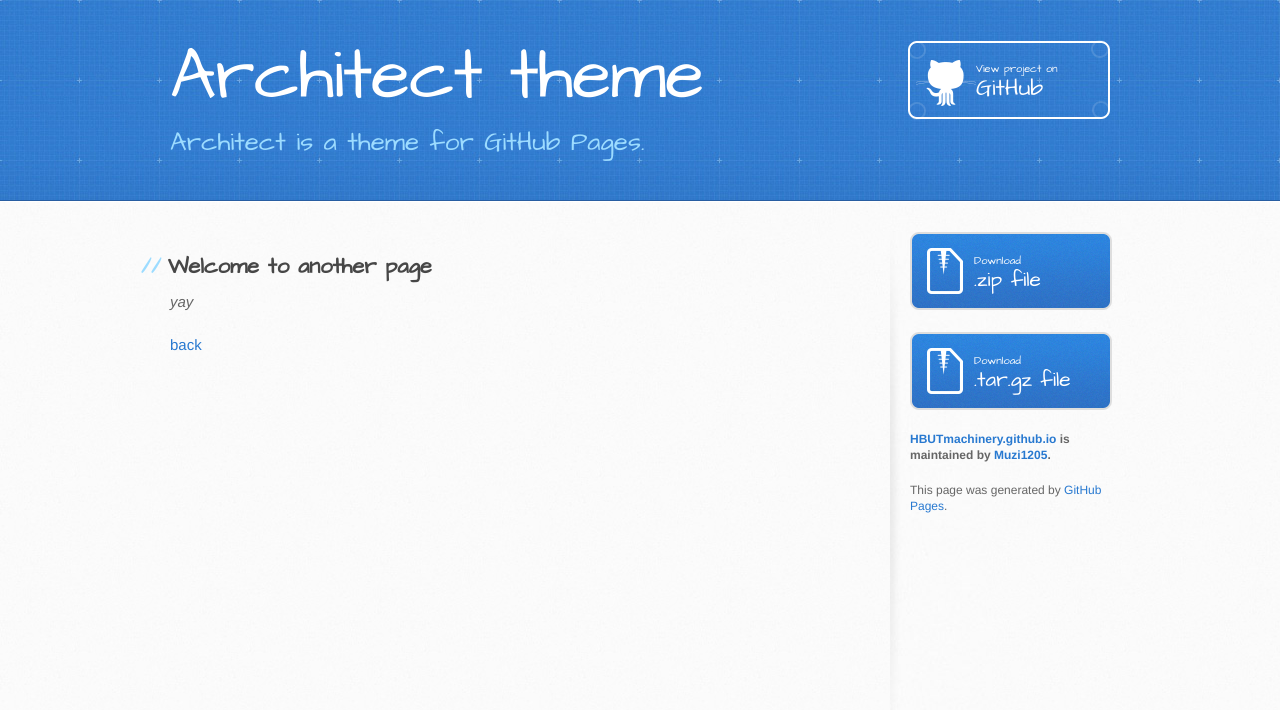
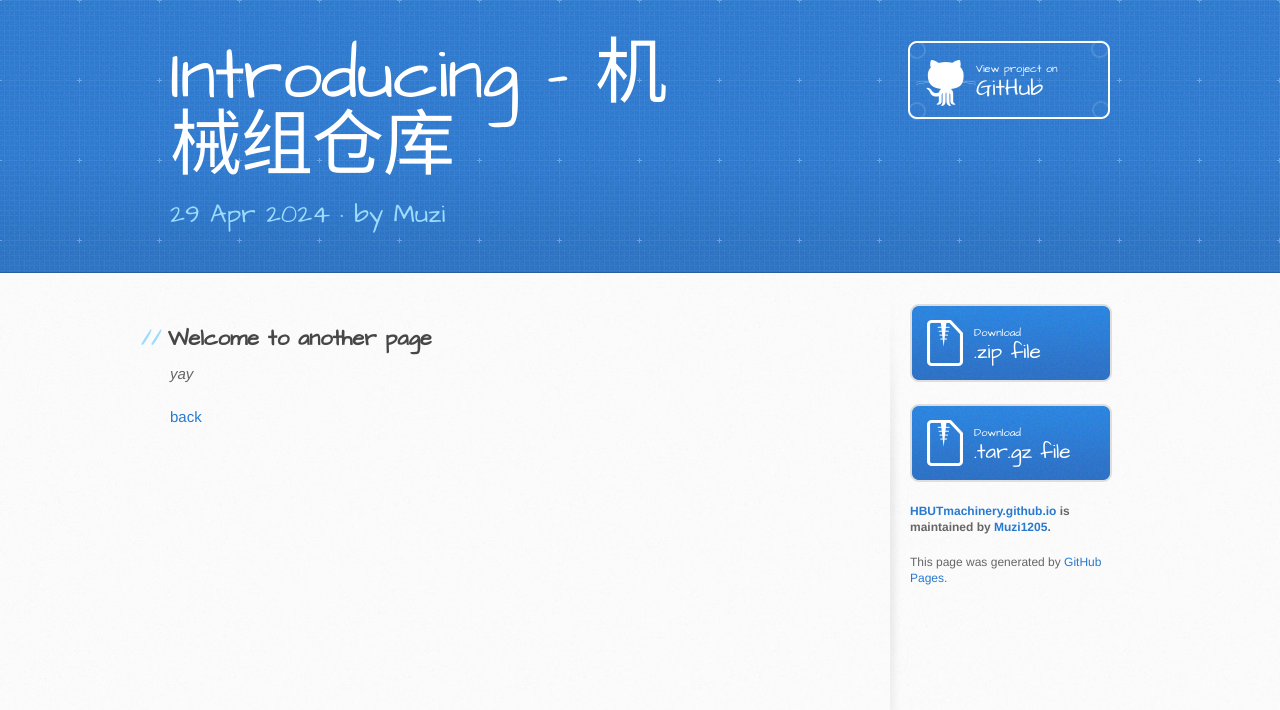
Before and after one commit to Muzi1205/HBUTmachinery.github.io, a Jekyll site: the page built from another-page.md, in a window 1280 px wide. Shown: the top 710 px of the page. Built offline with Jekyll 4.4.1, drawn with Linux system fonts in a browser that asks for light colours; our own code applies the rules of GitHub Pages for plain Markdown files.

Commit message:
Update _config.yml

```diff
--- a/_config.yml
+++ b/_config.yml
@@ -1,5 +1,5 @@
-title: Architect theme
-description: Architect is a theme for GitHub Pages.
+title: Introducing - 机械组仓库
+description: 29 Apr 2024 · by Muzi
 show_downloads: true
 google_analytics:
 theme: jekyll-theme-architect
```
